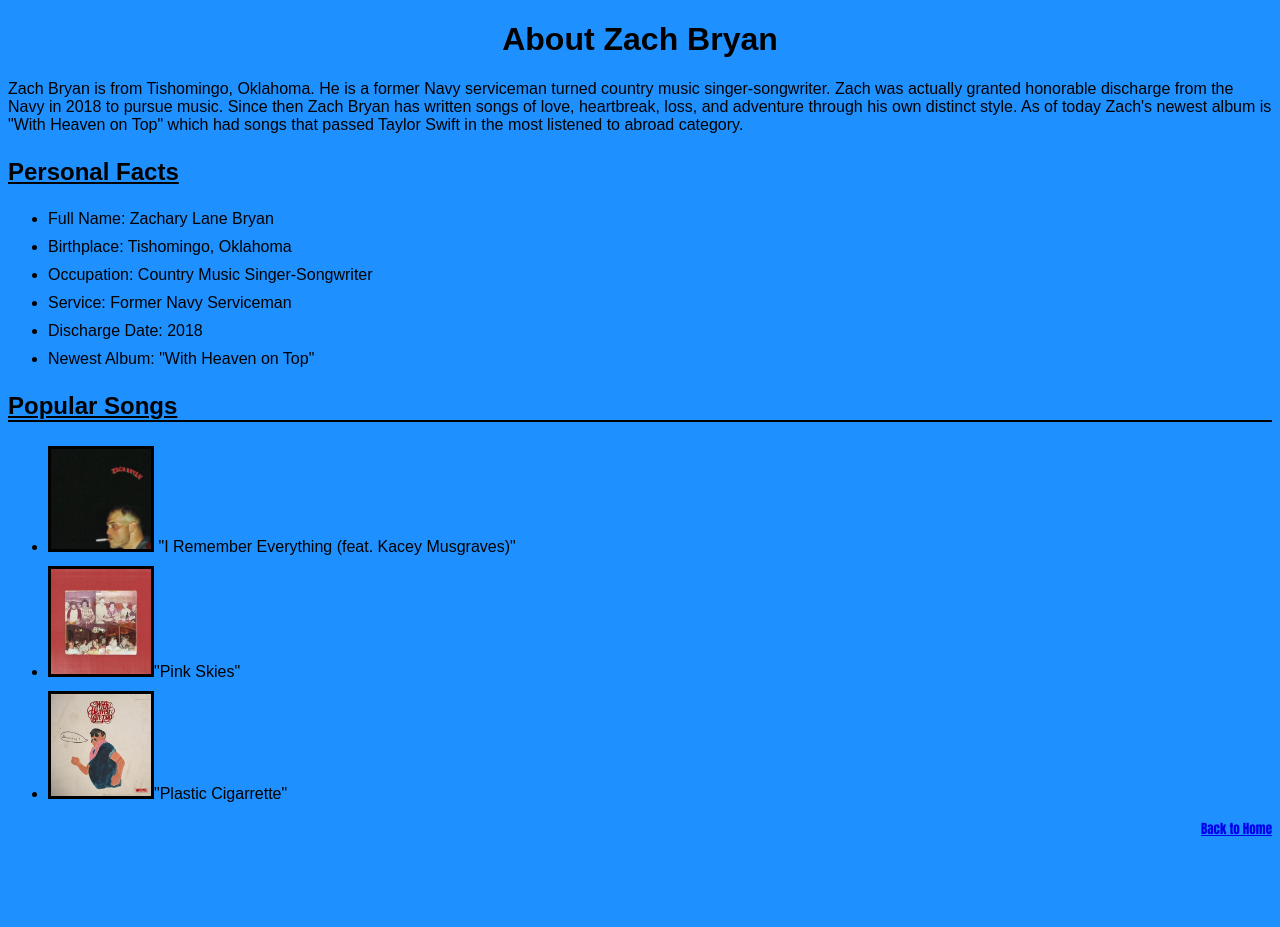
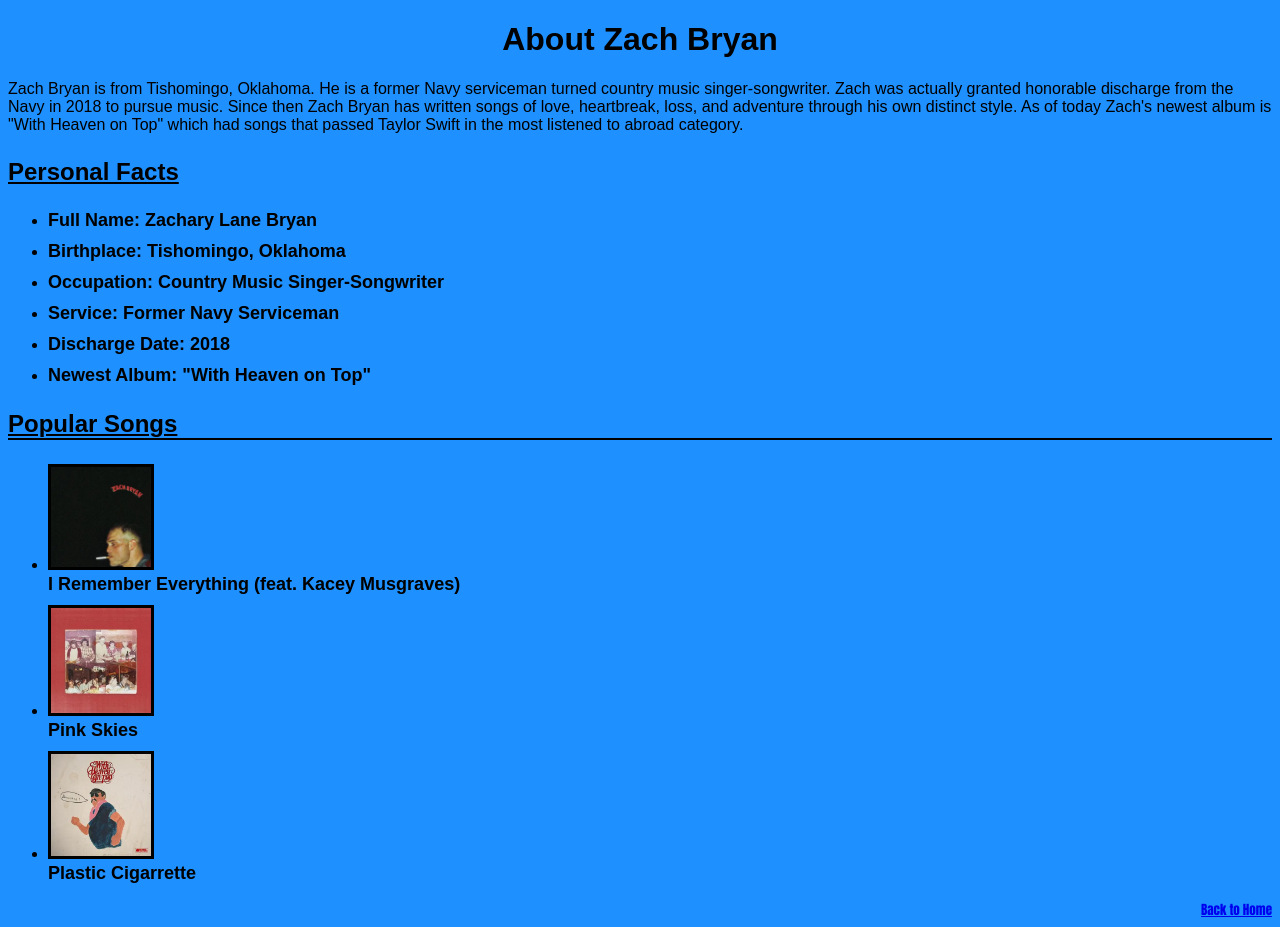
Before and after one commit to JaceBandy/Top-3-Artists, a plain HTML site: page page2.html in a window 1280 px wide. Before the commit the page ends 846 px from the top, so only its background shows below. Drawn offline with Linux system fonts and the light colour scheme.

```diff
--- a/CSS/style.css
+++ b/CSS/style.css
@@ -39,3 +39,11 @@
   padding: 20px;
   margin: 10px;
 }
+#list {
+    font-size:large;
+    font-weight: bold;
+}
+#title {
+    font-size:larger;
+    text-decoration-line: inherit;
+}
--- a/page2.html
+++ b/page2.html
@@ -15,21 +15,21 @@
         </p>
         <p class="facts">Personal Facts</p>
             <ul>
-                <li>Full Name: Zachary Lane Bryan</li>
-                <li>Birthplace: Tishomingo, Oklahoma</li>
-                <li>Occupation: Country Music Singer-Songwriter</li>
-                <li>Service: Former Navy Serviceman</li>
-                <li>Discharge Date: 2018</li>
-                <li>Newest Album: "With Heaven on Top"</li>
+                <li> <div id="list" class="black"> Full Name: Zachary Lane Bryan</div></li>
+                <li><div id="list" class="black">Birthplace: Tishomingo, Oklahoma</div></li>
+                <li><div id="list" class="black">Occupation: Country Music Singer-Songwriter</div></li>
+                <li><div id="list" class="black">Service: Former Navy Serviceman</div></li>
+                <li><div id="list" class="black">Discharge Date: 2018</div></li>
+                <li><div id="list" class="black">Newest Album: "With Heaven on Top"</div></li>
             </ul>
         </p>
         <section>
         <p class="popular-songs"> Popular Songs </p>
             <ul>
                 <!--The three in the list "li"below link to the song using "a href" because it closes after the link to the image "img src=", "width" sets the size for them then the name follows.-->
-                <li><a href="https://www.youtube.com/watch?v=ZVVvJjwzl6c"><img src="Images/Zach Bryan Album Cover.webp" alt="I Remember Everything (feat. Kacey Musgraves)" width="100"></a> "I Remember Everything (feat. Kacey Musgraves)"</li>
-                <li><a href="https://www.youtube.com/watch?v=rdCYTDkh5b4&list=RDrdCYTDkh5b4&start_radio=1"><img src="Images/Pink Skies Album Cover.webp" alt="Pink Skies" width="100"></a>"Pink Skies"</li>
-                <li><a href="https://www.youtube.com/watch?v=MBWmVXzGdVs&list=RDMBWmVXzGdVs&start_radio=1"><img src="Images/With Heaven On Top Album Cover.webp" alt="Plastic Cigarrette" width="100"></a>"Plastic Cigarrette"</li>
+                <li><a href="https://www.youtube.com/watch?v=ZVVvJjwzl6c"><img src="Images/Zach Bryan Album Cover.webp" alt="I Remember Everything (feat. Kacey Musgraves)" width="100"></a> <div id="list" class="black">I Remember Everything (feat. Kacey Musgraves)</div></li>
+                <li><a href="https://www.youtube.com/watch?v=rdCYTDkh5b4&list=RDrdCYTDkh5b4&start_radio=1"><img src="Images/Pink Skies Album Cover.webp" alt="Pink Skies" width="100"></a><div id="list" class="black">Pink Skies</div></li>
+                <li><a href="https://www.youtube.com/watch?v=MBWmVXzGdVs&list=RDMBWmVXzGdVs&start_radio=1"><img src="Images/With Heaven On Top Album Cover.webp" alt="Plastic Cigarrette" width="100"></a><div id="list" class="black">Plastic Cigarrette</div></li>
             </ul>
         </p>
         </section>
```
